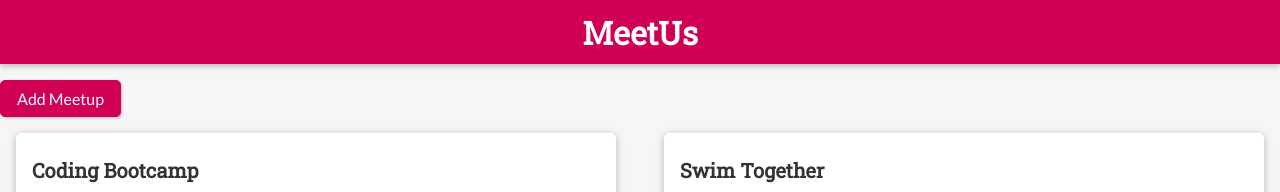
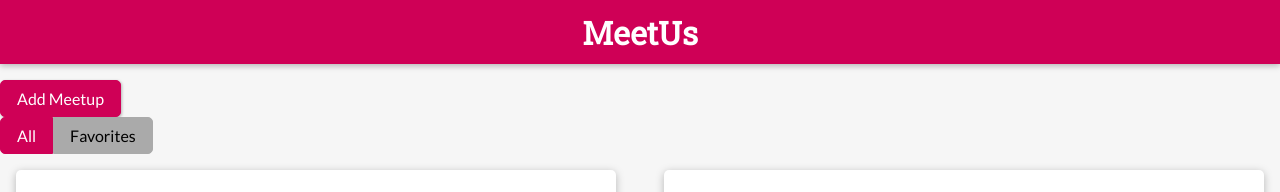
Before and after one commit to yuliankarapetkov/meetups-svelte, a Svelte app: page / in a window 1280 px wide. Shown: the top 192 px of the page. Built offline with nearby package versions, Linux system fonts and the light colour scheme.

Commit message:
meetup filter

```diff
--- /dev/null
+++ b/src/Meetups/MeetupFilter.svelte
@@ -0,0 +1,62 @@
+<script>
+    import { createEventDispatcher } from 'svelte';
+
+    const dispatch = createEventDispatcher();
+
+    let selectedAll = true;
+
+    function select(all) {
+        selectedAll = all;
+        dispatch('selectAll', all);
+    }
+</script>
+
+<style>
+  div {
+    font-size: 0px;
+  }
+
+  button {
+    background: #aaaaaa;
+    font: inherit;
+    font-size: 1rem;
+    cursor: pointer;
+    border: 1px solid #aaaaaa;
+    padding: 0.5rem 1rem;
+  }
+
+  button:focus {
+    outline: none;
+  }
+
+  button:first-of-type {
+    border-radius: 5px 0 0 5px;
+  }
+
+  button:last-of-type {
+    border-radius: 0 5px 5px 0;
+  }
+
+  button:hover,
+  button:active,
+  .active {
+    background: #cf0056;
+    border-color: #cf0056;
+    color: white;
+  }
+</style>
+
+<div>
+    <button
+        type="button"
+        class:active={selectedAll}
+        on:click={() => select(true)}>
+        All
+    </button>
+    <button
+        type="button"
+        class:active={!selectedAll}
+        on:click={() => select(false)}>
+        Favorites
+    </button>
+</div>
--- a/src/Meetups/MeetupGrid.svelte
+++ b/src/Meetups/MeetupGrid.svelte
@@ -1,7 +1,16 @@
 <script>
     import MeetupItem from './MeetupItem.svelte';
+    import MeetupFilter from './MeetupFilter.svelte';
 
     export let meetups;
+
+    let selectedAll = true;
+
+    $: filteredMeetups = selectedAll ? meetups : meetups.filter(m => m.isFavorite);
+
+    function selectAll(event) {
+        selectedAll = event.detail;
+    }
 </script>
 
 <style>
@@ -19,8 +28,12 @@
     }
 </style>
 
+<section>
+    <MeetupFilter on:selectAll={selectAll} />
+</section>
+
 <section id="meetups">
-    {#each meetups as meetup}
+    {#each filteredMeetups as meetup}
         <MeetupItem {...meetup} on:toggleFavorite on:showDetails on:edit />
     {/each}
 </section>
```
Also changed, not shown: src/Meetups/dogs-store.js (deleted, +0 -18 lines).
